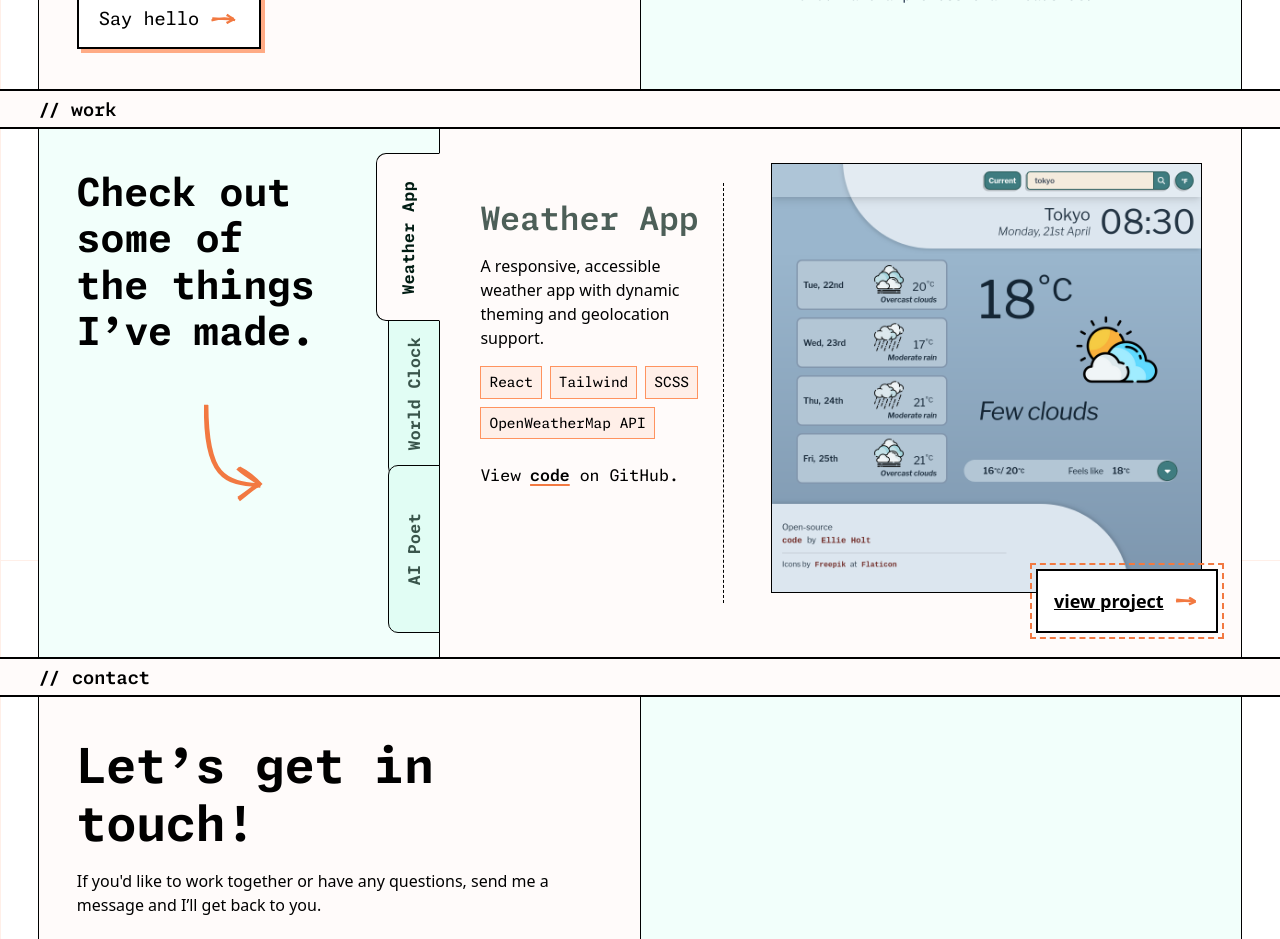
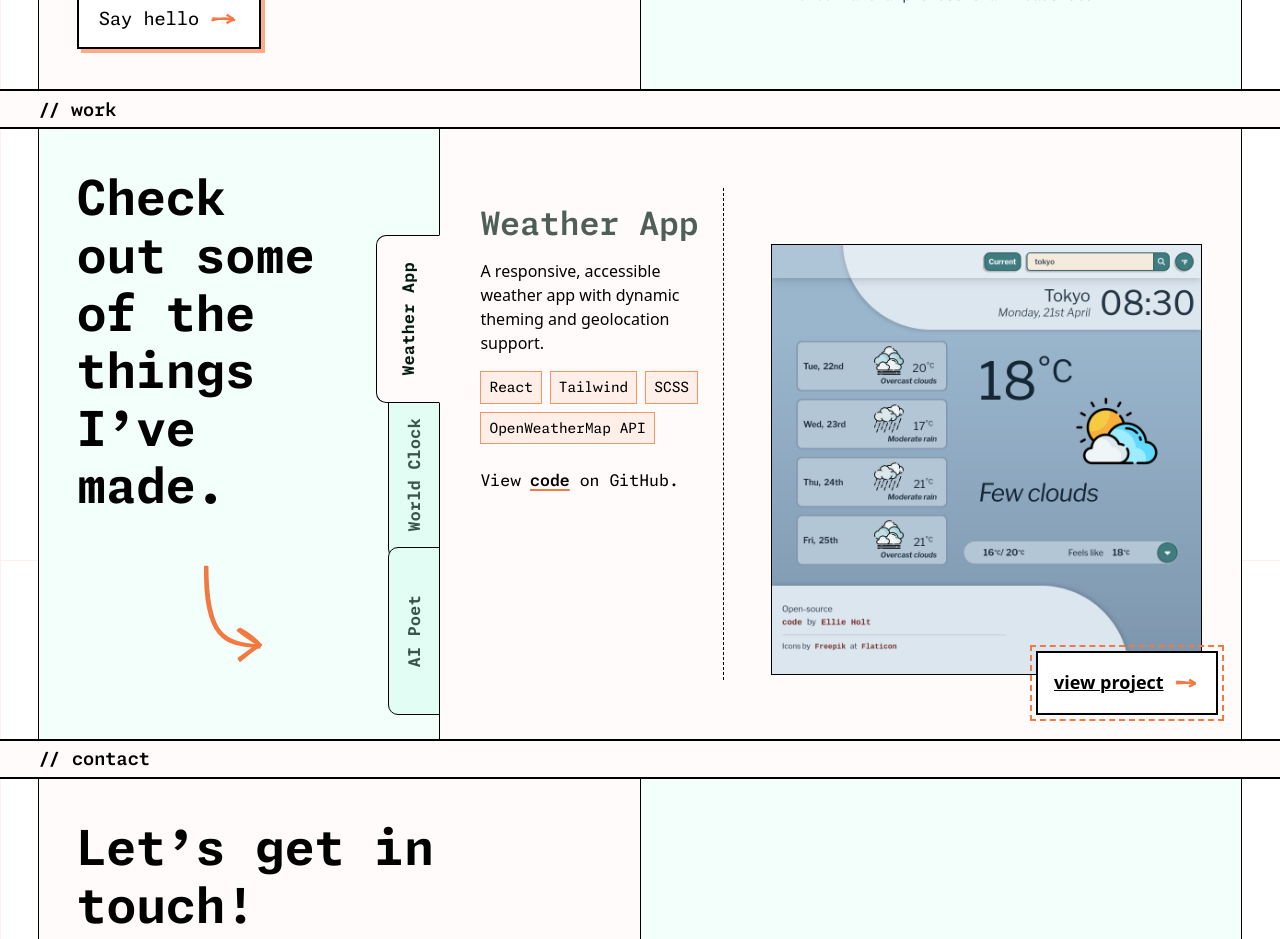
Before and after one commit to ellie-holt/portfolio-v2, a Next.js app: page / in a window 1280 px wide. Shown: the part 1040-1979 px from the top of the page. Built offline with nearby package versions, Linux system fonts and the light colour scheme.

Commit message:
Adjust text sizing and input/textarea spacing

```diff
--- a/components/ui/Input/Input.tsx
+++ b/components/ui/Input/Input.tsx
@@ -1,5 +1,4 @@
 import type { ComponentPropsWithoutRef } from "react";
-import { cn } from "@/lib/utils";
 import { Input as ShadcnInput } from "@/components/external/shadcn/ui/input";
 
 export default function Input({
@@ -8,10 +7,7 @@ export default function Input({
 }: ComponentPropsWithoutRef<typeof ShadcnInput>) {
   return (
     <ShadcnInput
-      className={cn(
-        "bg-white shadow-[var(--shadow-blocky-xs)_var(--color-tang-300)] focus-visible:shadow-[var(--shadow-blocky-sm)_var(--color-tang-500)] px-4 border-black h-11 text-base md:text-base transition-all focus-visible:-translate-x-0.5 focus-visible:-translate-y-0.5",
-        className,
-      )}
+      className={`h-10 lg:h-11 xl:h-12 px-4 border-black bg-white shadow-[var(--shadow-blocky-xs)_var(--color-tang-300)] focus-visible:shadow-[var(--shadow-blocky-sm)_var(--color-tang-500)] text-sm sm:text-base transition-all focus-visible:-translate-x-0.5 focus-visible:-translate-y-0.5 ${className ?? ""}`}
       {...props}
     />
   );
--- a/components/ui/Textarea/Textarea.tsx
+++ b/components/ui/Textarea/Textarea.tsx
@@ -9,7 +9,7 @@ export default function Textarea({
   return (
     <ShadcnTextarea
       className={cn(
-        "bg-white shadow-[var(--shadow-blocky-xs)_var(--color-tang-300)] focus-visible:shadow-[var(--shadow-blocky-sm)_var(--color-tang-500)] px-4 py-3 border-black min-h-36 text-base md:text-base transition-all focus-visible:-translate-x-0.5 focus-visible:-translate-y-0.5",
+        "bg-white shadow-[var(--shadow-blocky-xs)_var(--color-tang-300)] focus-visible:shadow-[var(--shadow-blocky-sm)_var(--color-tang-500)] px-4 py-3 border-black min-h-36 text-sm sm:text-base transition-all focus-visible:-translate-x-0.5 focus-visible:-translate-y-0.5",
         className,
       )}
       {...props}
--- a/styles/utilities.css
+++ b/styles/utilities.css
@@ -59,14 +59,14 @@
 
 @utility text-section-display {
   font-family: var(--font-mono);
-  font-size: clamp(2rem, 5vw, 3rem);
+  font-size: clamp(1.875rem, 5vw, 3rem);
   font-weight: 700;
   line-height: 1.2;
 }
 
 @utility text-section-alt {
   font-family: var(--font-mono);
-  font-size: clamp(1.5rem, 4vw, 2rem);
+  font-size: clamp(1.375rem, 4vw, 2rem);
   font-weight: 600;
   color: color-mix(in srgb, var(--color-aqua-ink) 70%, transparent);
   line-height: 1.2;
@@ -141,6 +141,33 @@
   @apply underline-accent;
 }
 
+@utility form-control-base {
+  border-color: var(--color-black);
+  background-color: var(--color-white);
+  box-shadow: var(--shadow-blocky-xs) var(--color-tang-300);
+  font-size: 0.875rem;
+  transition-property: all;
+  transition-duration: 150ms;
+}
+
+@utility form-control-base-focus {
+  &:focus-visible {
+    box-shadow: var(--shadow-blocky-sm) var(--color-tang-500);
+    transform: translate(-0.125rem, -0.125rem);
+  }
+}
+
+@utility form-control-input-layout {
+  height: 2.5rem;
+  padding-inline: 1rem;
+}
+
+@utility form-control-textarea-layout {
+  min-height: 9rem;
+  padding-inline: 1rem;
+  padding-block: 0.75rem;
+}
+
 /*
   @layer utilities places these CSS rules in the utilities cascade layer
   in Tailwind 4, these are no longer automatically made into Tailwind utility classes
@@ -155,6 +182,22 @@
   @variant md {
     .text-body {
       font-size: 1rem;
+    }
+
+    .form-control-base {
+      font-size: 1rem;
+    }
+  }
+
+  @variant lg {
+    .form-control-input-layout {
+      height: 2.75rem;
+    }
+  }
+
+  @variant xl {
+    .form-control-input-layout {
+      height: 3rem;
     }
   }
 
@@ -176,6 +219,16 @@
     .split-panel > * + * {
       border-top-width: 0;
       border-left-width: 1px;
+    }
+  }
+
+  @variant 2xs {
+    .text-section-alt {
+      font-size: clamp(1.5rem, 4vw, 2rem);
+    }
+
+    .text-section-display {
+      font-size: clamp(2rem, 5vw, 3rem);
     }
   }
 
```
